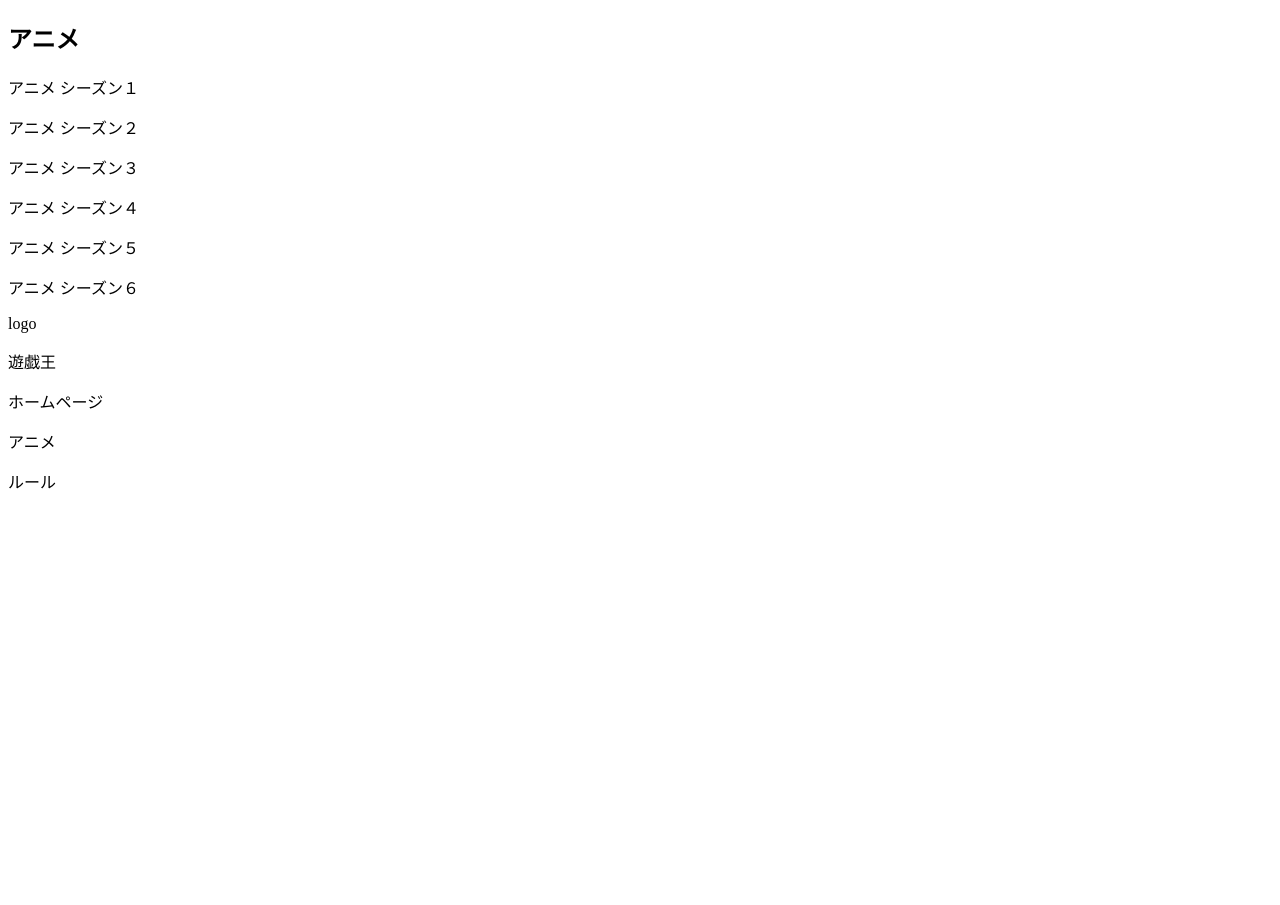
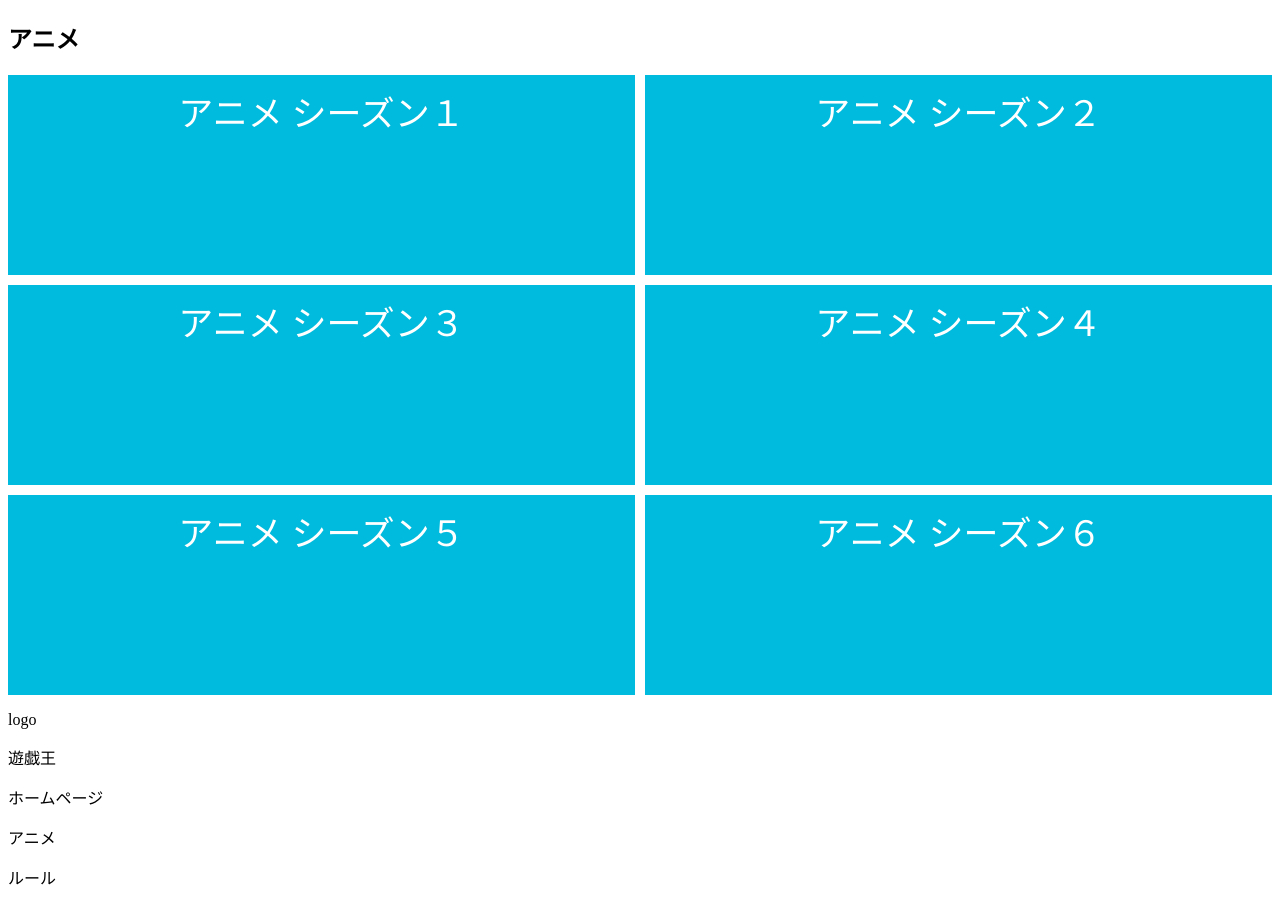
Before and after one commit to Shooooootako/2025-cs1-e-class5-team6, a plain HTML site: page anime.html in a window 1280 px wide. Before the commit the page ends 800 px from the top, so only its background shows below. Drawn offline with Linux system fonts and the light colour scheme.

Commit message:
anime.css
anime.cssをレイアウトしました

```diff
--- a/anime.html
+++ b/anime.html
@@ -4,17 +4,20 @@
     <meta charset="UTF-8">
     <meta name="viewport" content="width=device-width, initial-scale=1.0">
     <title>遊戯王(仮)</title>
+    <link rel="stylesheet" href="css/anime.css" type="text/css">
 </head>
 <body>
     <main>
         <section>
             <h1>アニメ</h1>
-            <p>アニメ シーズン１</p>
-            <p>アニメ シーズン２</p>
-            <p>アニメ シーズン３</p>
-            <p>アニメ シーズン４</p>
-            <p>アニメ シーズン５</p>
-            <p>アニメ シーズン６</p>
+            <div class="container">
+                <div class="item">アニメ シーズン１</div>
+                <div class="item">アニメ シーズン２</div>
+                <div class="item">アニメ シーズン３</div>
+                <div class="item">アニメ シーズン４</div>
+                <div class="item">アニメ シーズン５</div>
+                <div class="item">アニメ シーズン６</div>
+            </div>
         </section>
     </main>
     <aside>
--- a/css/anime.css
+++ b/css/anime.css
@@ -0,0 +1,16 @@
+@charset "UTF-8"
+
+;.container {
+    display: grid;
+    grid-template-columns: 1fr 1fr;
+    gap: 10px;
+    grid-template-rows: 200px 200px 200px;
+}
+
+.item {
+    background: #0bd;
+    color: #fff;
+    padding: 10px;
+    font-size: 35px;
+    text-align: center;
+}
```
